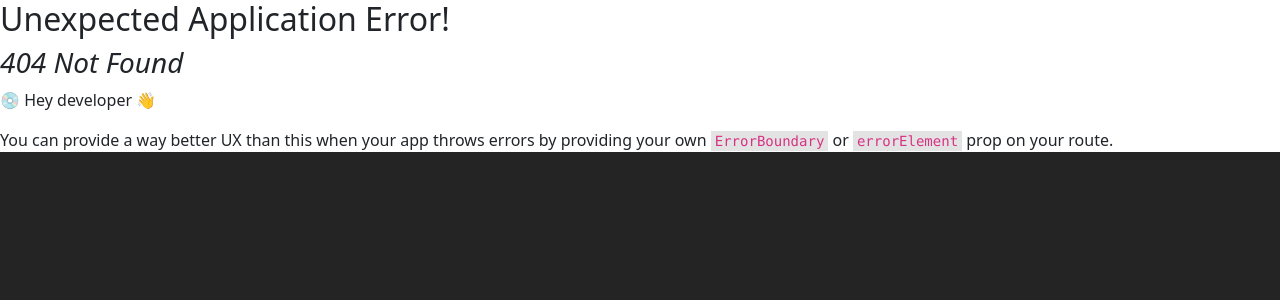
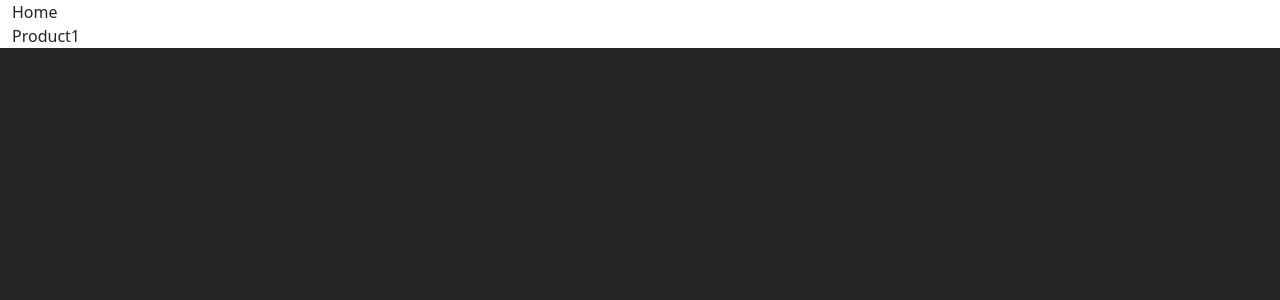
Before and after one commit to Ccharliiee/UReactS201ReactRouter, a React (Create React App) app: page /products in a window 1280 px wide. Before the commit this address had no page. Shown: the top 300 px of the page. Built offline with nearby package versions, Linux system fonts and the light colour scheme.

Commit message:
Add a 2nd route

```diff
--- a/src/App.js
+++ b/src/App.js
@@ -3,11 +3,16 @@ import { createBrowserRouter, RouterProvider } from "react-router-dom";
 import "bootstrap/dist/css/bootstrap.min.css";
 
 import HomeNavScrollExample from "./pages/home";
+import ProductContainerFluidExample from "./pages/products";
 
 const router = createBrowserRouter([
   {
     path: "/",
     element: <HomeNavScrollExample />,
+  },
+  {
+    path: "products",
+    element: <ProductContainerFluidExample />,
   },
 ]);
 
--- a/src/pages/home.js
+++ b/src/pages/home.js
@@ -18,7 +18,7 @@ const HomeNavScrollExample = () => {
             navbarScroll
           >
             <Nav.Link href="#action1">Home</Nav.Link>
-            <Nav.Link href="#action2">Link</Nav.Link>
+            <Nav.Link href="products">Products</Nav.Link>
             <NavDropdown title="Link" id="navbarScrollingDropdown">
               <NavDropdown.Item href="#action3">Action</NavDropdown.Item>
               <NavDropdown.Item href="#action4">
--- /dev/null
+++ b/src/pages/products.js
@@ -0,0 +1,17 @@
+import Container from "react-bootstrap/Container";
+import Row from "react-bootstrap/Row";
+import Col from "react-bootstrap/Col";
+import Nav from "react-bootstrap/Nav";
+
+const ProductContainerFluidExample = () => {
+  return (
+    <Container fluid>
+      <Nav.Link href="/">Home</Nav.Link>
+      <Row>
+        <Col>Product1</Col>
+      </Row>
+    </Container>
+  );
+};
+
+export default ProductContainerFluidExample;
```
Also changed, not shown: 1 other file (tests, documents, lock files or other folders).
